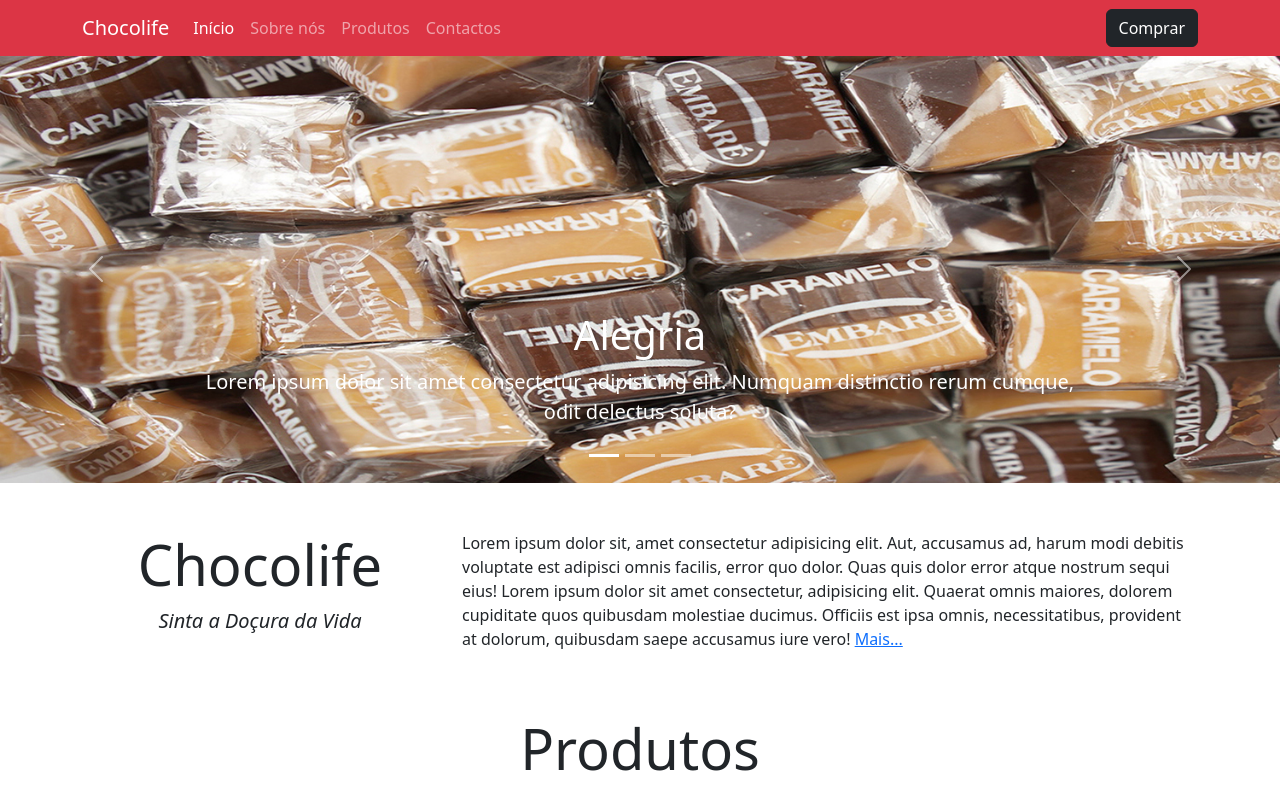
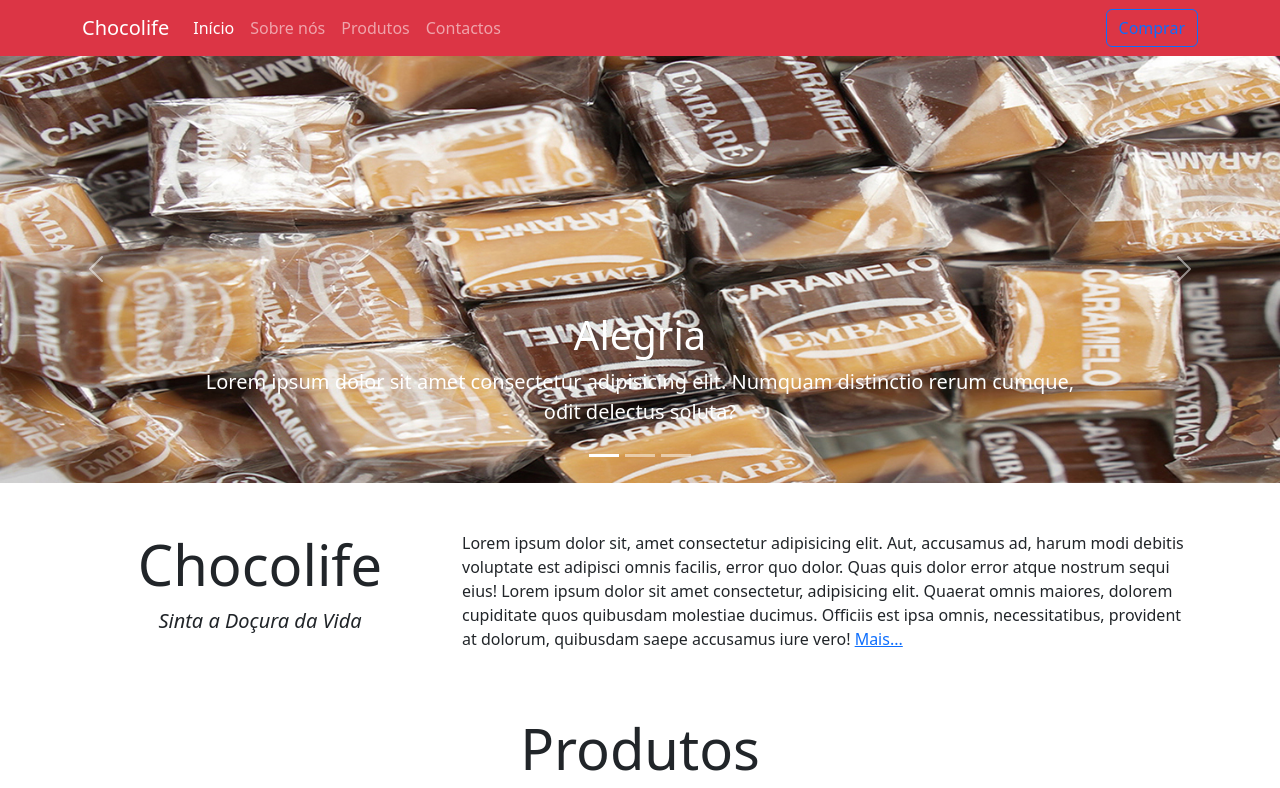
Before and after one commit to euricodande12/Unitel_Code_Chocolife, a plain HTML site: page index.html in a window 1280 px wide. Shown: the top 788 px of the page. Drawn offline with Linux system fonts and the light colour scheme.

Commit message:
Update index.html

```diff
--- a/index.html
+++ b/index.html
@@ -30,7 +30,7 @@
                 <a class="nav-link" href="#social">Contactos</a>
               </li>
             </ul>
-              <button class="btn btn-dark" type="submit">Comprar</button>
+              <button class="btn btn-outline-primary" type="submit">Comprar</button>
           </div>
         </div>
     </nav>
```
